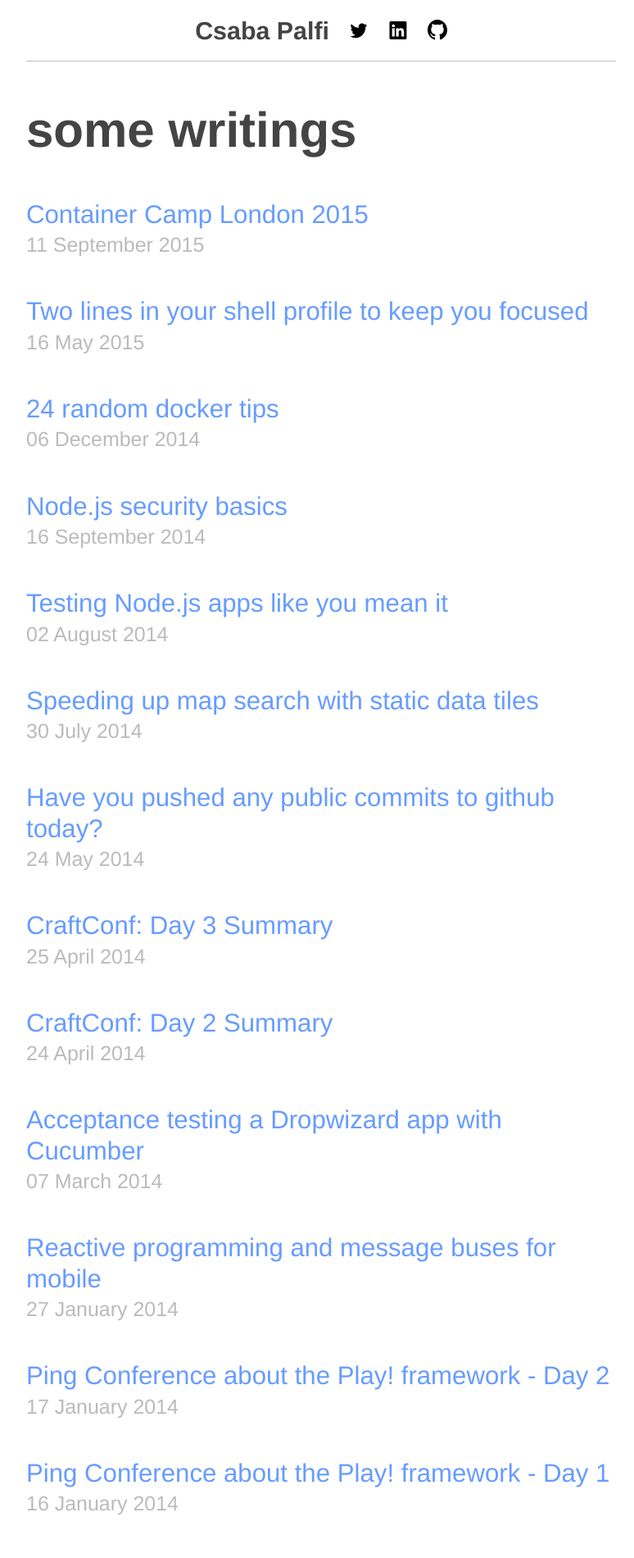
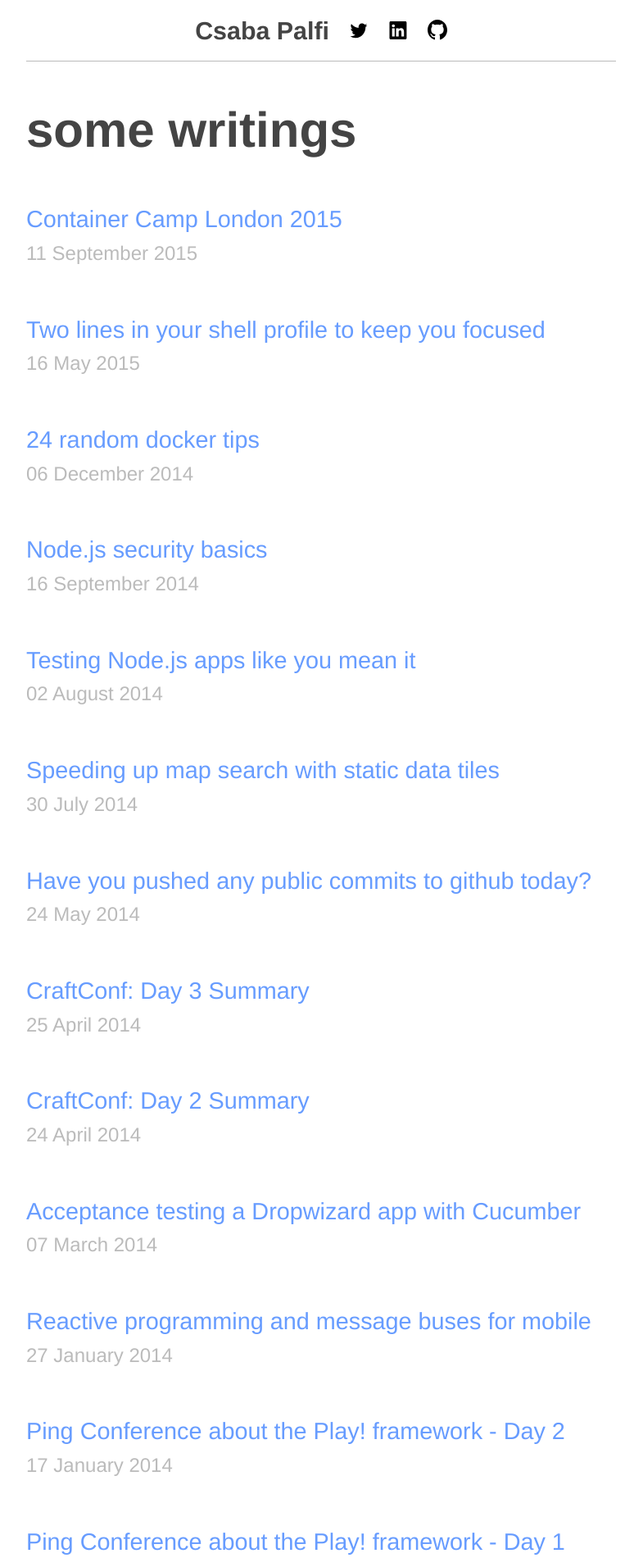
Before and after one commit to dublado/csabapalfi.github.io, a Jekyll site: the page built from index.html, in a window 1280 px wide. Shown: the top 1900 px of the page at 82% size, without its empty margins (248-1022 px from the left). Built offline with Jekyll 4.4.1, drawn with Linux system fonts in a browser that asks for light colours; Markdown is read by kramdown in place of the engine named in the settings.

Commit message:
better post list markup and styles
Signed-off-by: Csaba Palfi <csaba@palfi.me>

```diff
--- a/_includes/styles.scss
+++ b/_includes/styles.scss
@@ -126,20 +126,21 @@ header a:hover {
 }
 
 /* Posts */
-.posts {
-  margin-top: 2em;
+h2.post-title {
+  font-size: 1.2em;
+  margin-bottom: 0;
 }
-.posts .post-title {
-  margin-top:0.4em;
-  padding-bottom:0.9em;
+
+.post {
+  padding: 0.1em 0;
 }
-.posts .post-title a {
+
+.post-title a {
   font-weight: 400;
 }
 .post-date {
-  font-size: 0.8em;
   font-weight: 400;
-  white-space: nowrap;
+  margin-top: 0;
   color: $secondary-color;
 }
 
@@ -182,9 +183,6 @@ header a:hover {
   }
   ul, ol {
     margin-left: 2em;
-  }
-  .post-date {
-    display: none;
   }
 }
 
--- a/index.html
+++ b/index.html
@@ -6,9 +6,9 @@ title: some writings
 <h1>{{ page.title }}</h1>
 <div class="posts">
 {% for post in site.posts %}
-  <h4 class="post-title">
-    <a href="{{ post.url }}">{{ post.title }}</a>
-    <div class="post-date">{{ post.date | date_to_long_string }}</div>
-  </h4>
+  <div class="post">
+    <h2 class="post-title"><a href="{{ post.url }}">{{ post.title }}</a></h2>
+    <p class="post-date">{{ post.date | date_to_long_string }}</p>
+  </div>
 {% endfor %}
 </div>
```
